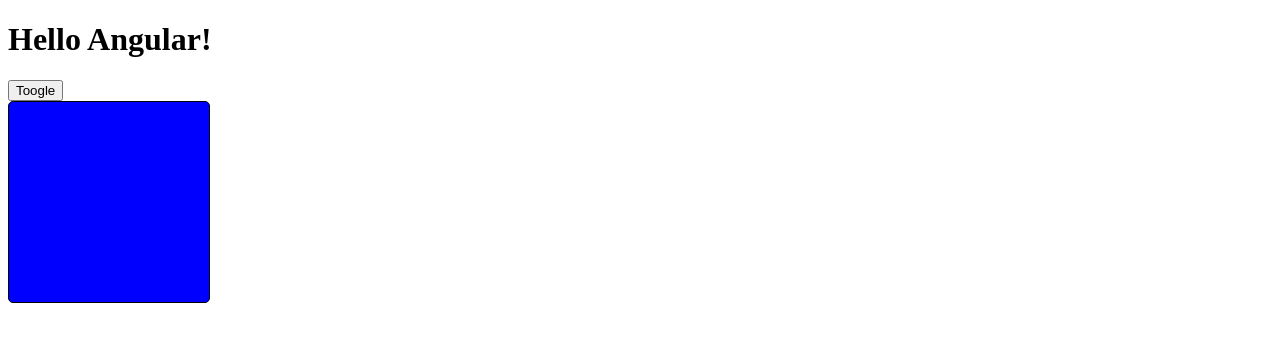
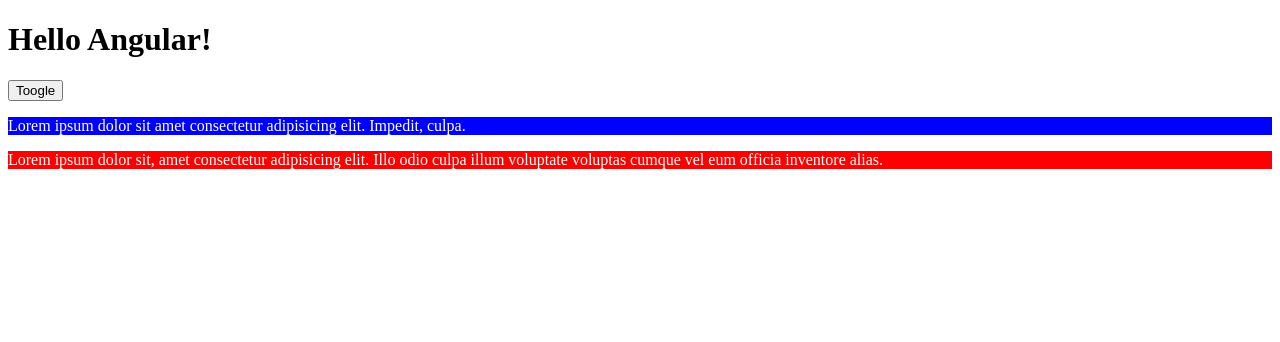
Before and after one commit to AlMuz/ANGULAR-Basics, an Angular app: page / in a window 1280 px wide. Shown: the top 342 px of the page. Built offline with nearby package versions, Linux system fonts and the light colour scheme.

Commit message:
dynamic classes

```diff
--- a/src/app/app.component.html
+++ b/src/app/app.component.html
@@ -32,7 +32,7 @@
 
 <button (click)="backgroundToggle = !backgroundToggle">Toogle</button>
 
-<div
+<!-- <div
   [ngStyle]="{
     width: '200px',
     height: '200px',
@@ -40,4 +40,10 @@
     border: '1px solid black',
     background: backgroundToggle ? 'red' : 'blue'
   }"
-></div>
+></div> -->
+
+<p [ngClass]="{ red: backgroundToggle, blue: !backgroundToggle }">
+  Lorem ipsum dolor sit amet consectetur adipisicing elit. Impedit, culpa.
+</p>
+
+<p [class.blue]="backgroundToggle" [class.red]="!backgroundToggle">Lorem ipsum dolor sit, amet consectetur adipisicing elit. Illo odio culpa illum voluptate voluptas cumque vel eum officia inventore alias.</p>
--- a/src/app/app.component.scss
+++ b/src/app/app.component.scss
@@ -0,0 +1,9 @@
+.red {
+    background-color: red;
+    color: white;
+}
+
+.blue {
+    background-color: blue;
+    color: white;
+}
```
